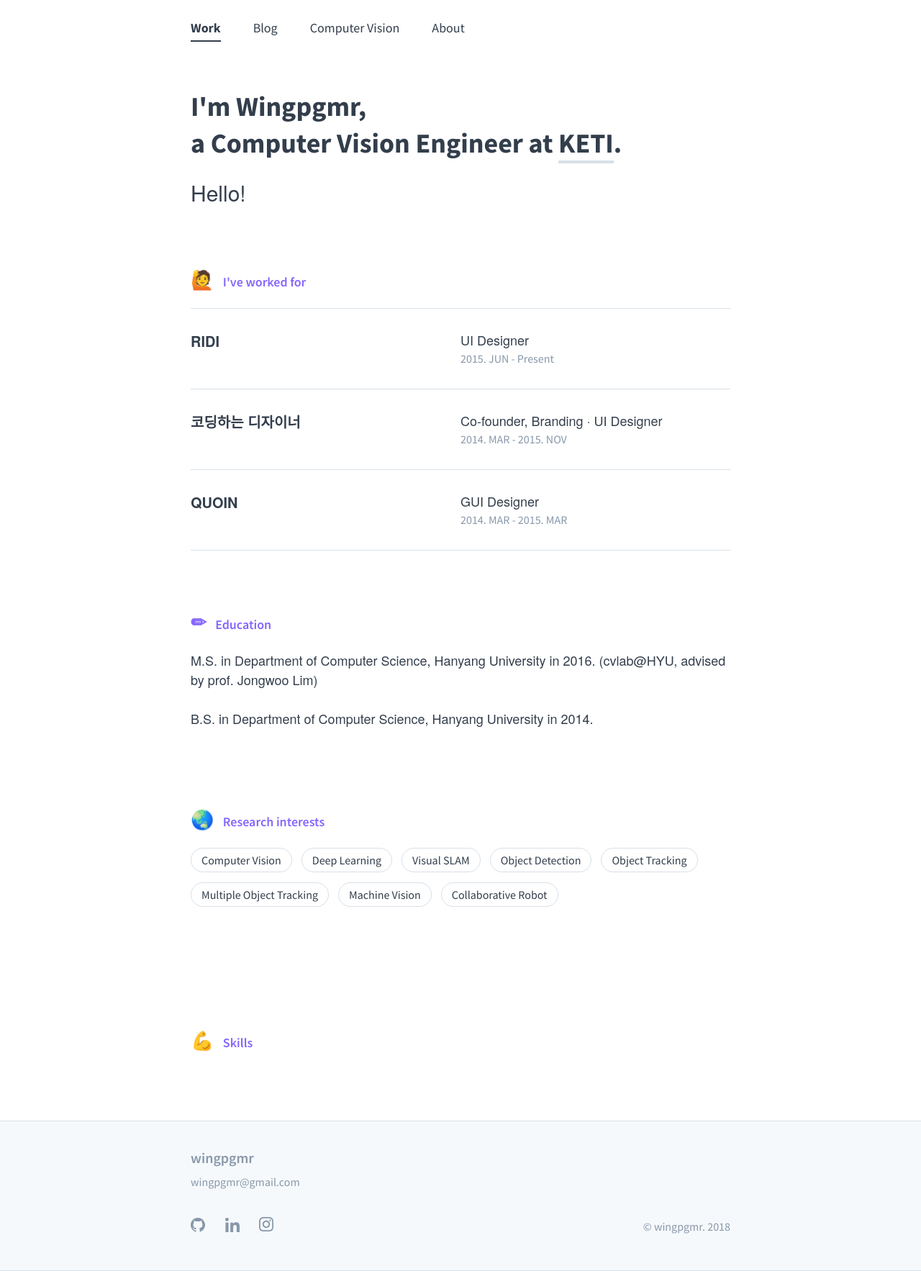
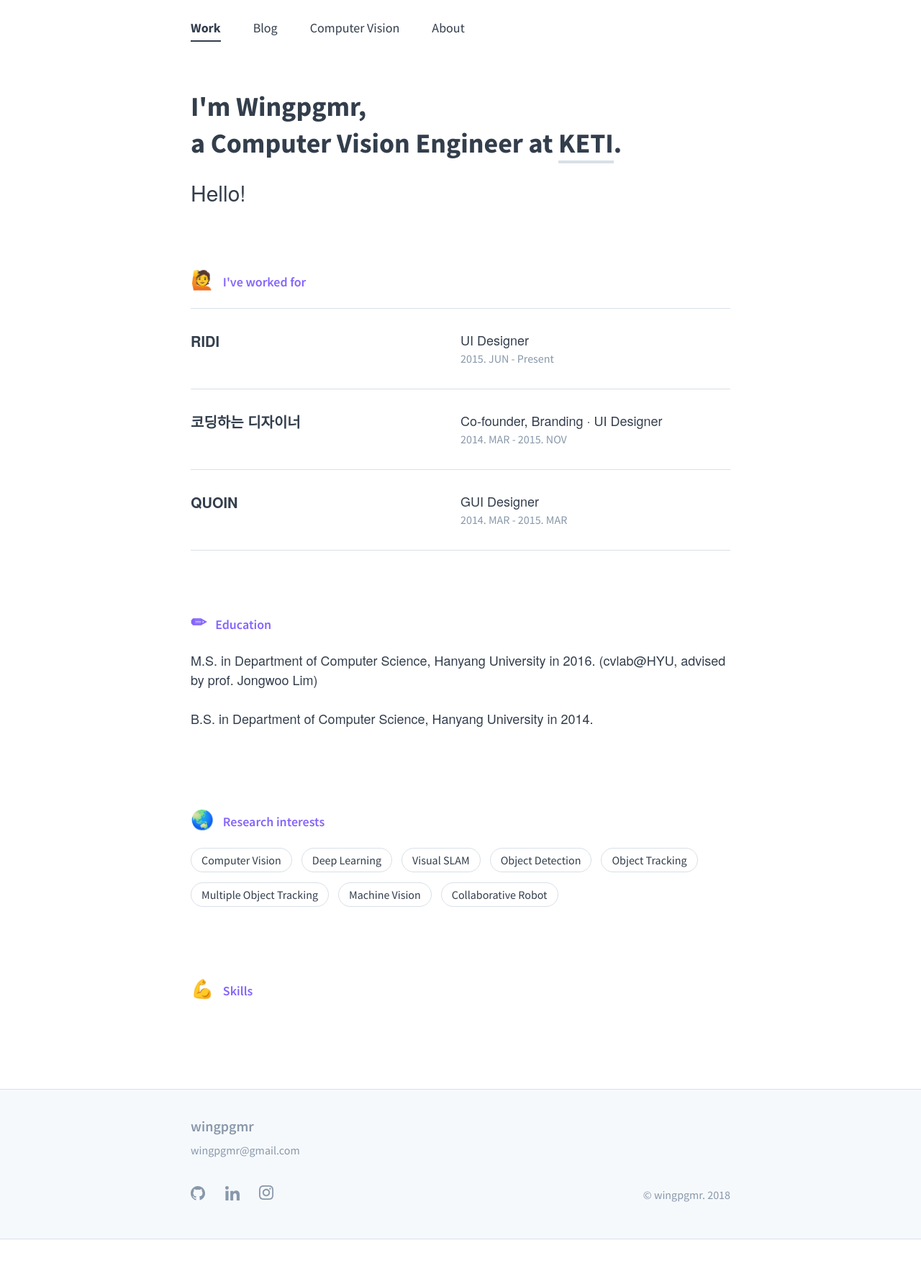
Before and after one commit to wingpgmr/changed, a Jekyll site: the page built from index.md, in a window 1280 px wide. Shown: the whole page at 72% size. Built offline with Jekyll 4.4.1, drawn with Linux system fonts in a browser that asks for light colours; after the commit the page ends 1722 px from its top, so only the background shows below that.

Commit message:
Update _resume.scss

```diff
--- a/_sass/_resume.scss
+++ b/_sass/_resume.scss
@@ -92,7 +92,6 @@ section.research {
         fill: $purple;
         position: absolute;
     }
-    padding-bottom: 72px;
 
     li.research_name {
         display: inline-block;
@@ -113,7 +112,7 @@ section.skills {
     }
     padding-bottom: 72px;
 
-    li.skill_name {
+    li.skills_name {
         display: inline-block;
         font-family: $source;
         padding: 4px 14px;
```
